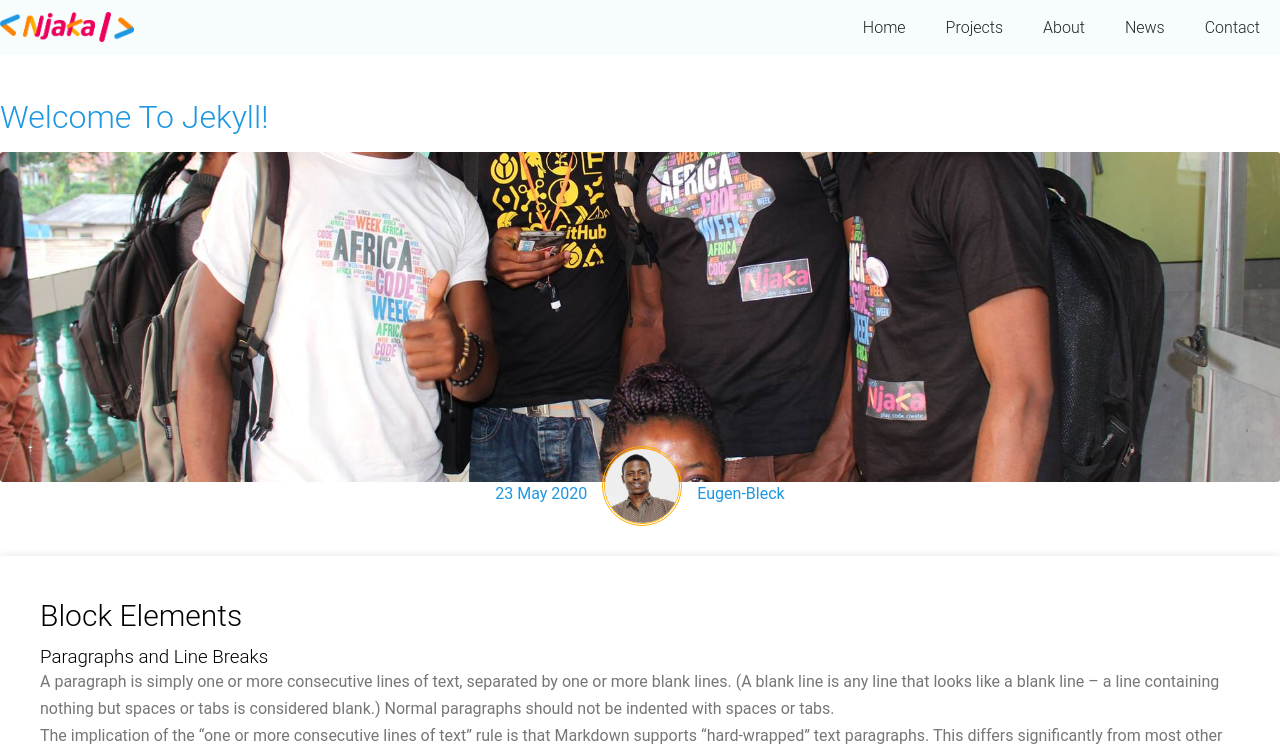
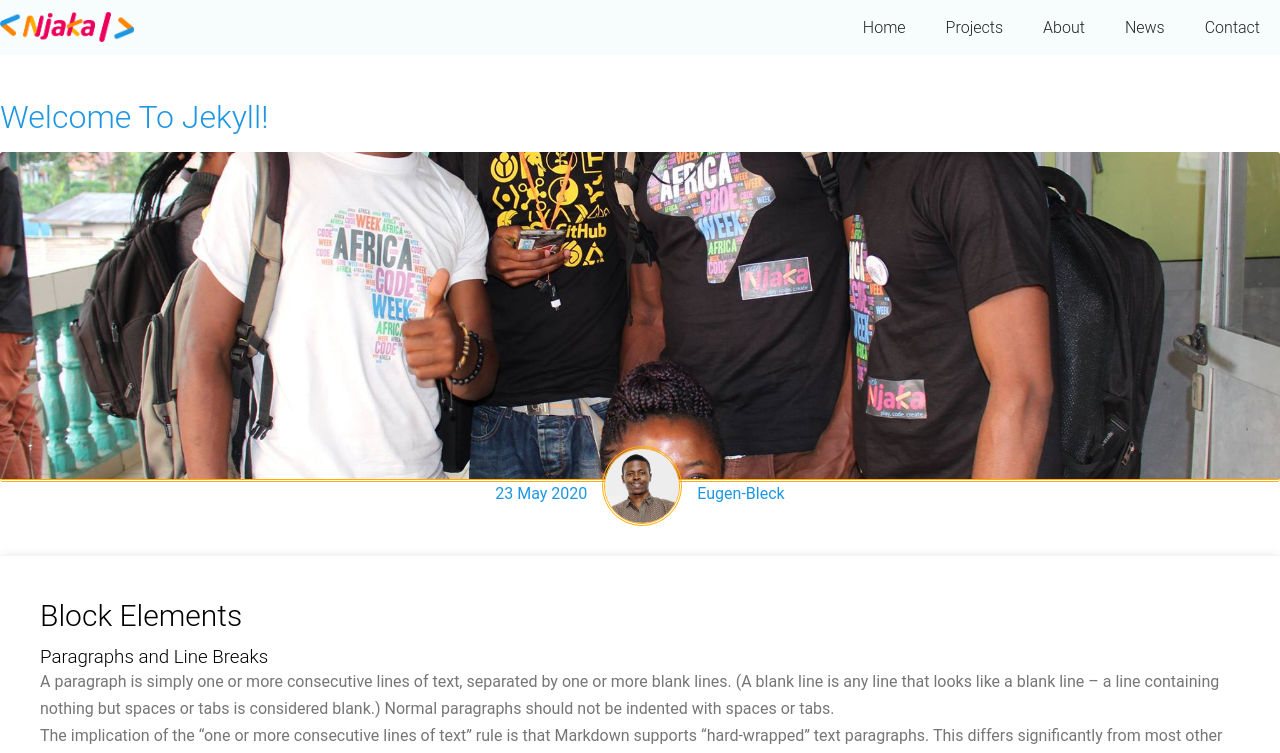
Before and after one commit to bl3ck/njaka.org, a Jekyll site: the page built from _posts/2005-12-30-welcome-to-jekyll.md, in a window 1280 px wide. Shown: the top 753 px of the page. Built offline with Jekyll 4.4.1, drawn with Linux system fonts in a browser that asks for light colours; nearby versions of some CDN libraries; library files that are not in the unit come from our copies; grey boxes are pictures that could not be loaded.

Commit message:
fix: single post border bottom

```diff
--- a/assets/css/blog.css
+++ b/assets/css/blog.css
@@ -88,6 +88,7 @@
     height: 330px;
     object-fit: cover;
     border-radius: 3px;
+    border-bottom: double 3px var(--theme-orange);
 }
 .post-content {
 	box-shadow: 0px 0px 10px 0px rgba(0, 0, 0, 0.11);
```
